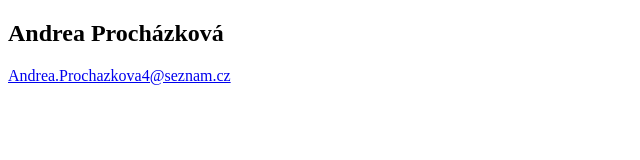
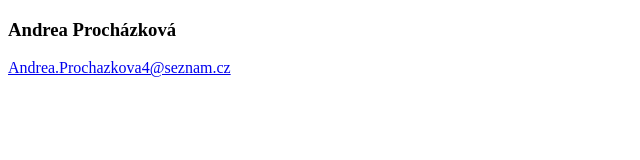
Before and after one commit to aprochazkova/cviceni_02, a plain HTML site: page Lekce 1/Cviceni 1/index.html in a window 1280 px wide. Shown: the whole page, without its empty margins (0-640 px from the left). Drawn offline with Linux system fonts and the light colour scheme.

Commit message:
to the hell with h2

```diff
--- a/Lekce 1/Cviceni 1/index.html
+++ b/Lekce 1/Cviceni 1/index.html
@@ -7,7 +7,7 @@
     <title>Document</title>
 </head>
 <body>
-    <h2>Andrea Procházková</h2>
+    <h3>Andrea Procházková</h3>
     <a href="mailto:Andrea.Prochazkova4@seznam.cz">Andrea.Prochazkova4@seznam.cz</a>
 </body>
 </html>
```
